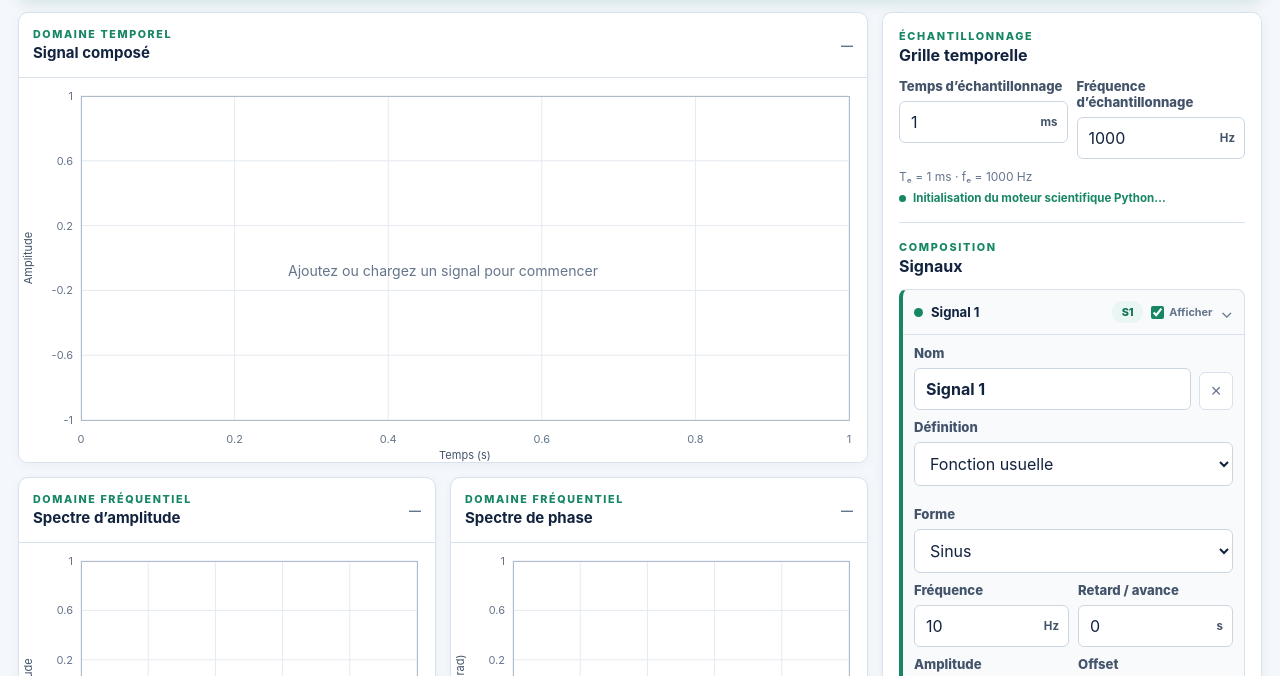
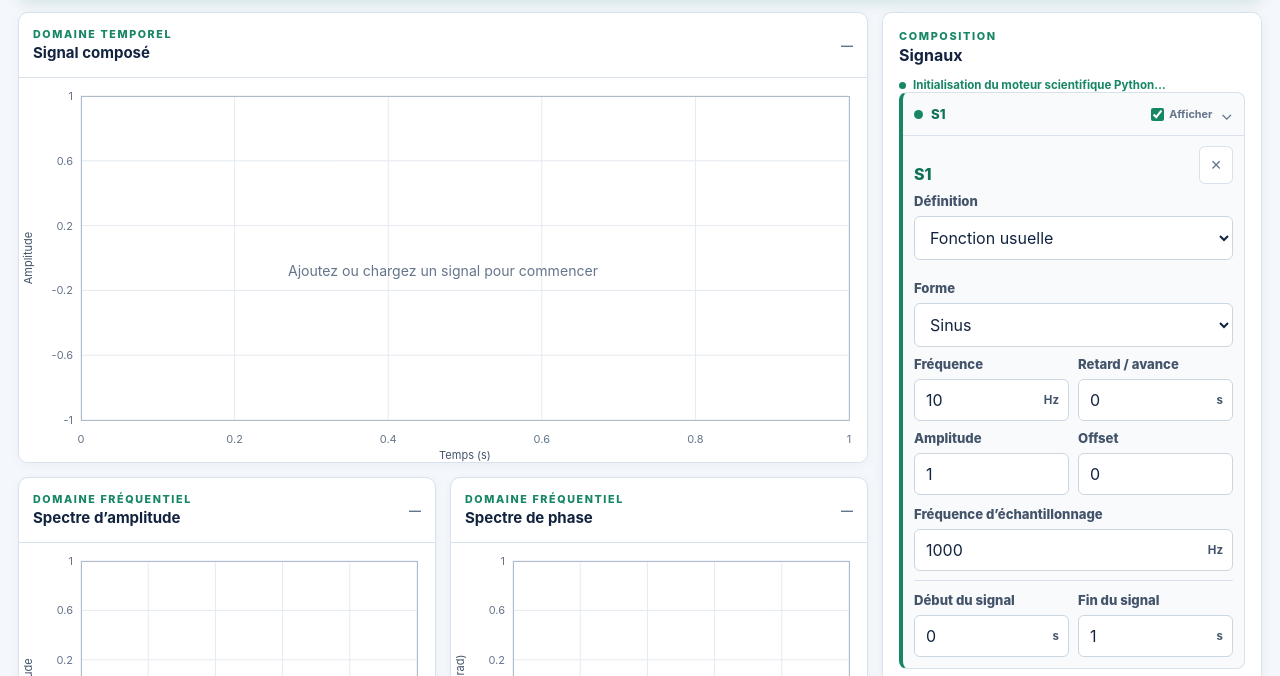
Before and after one commit to robincondat/demos, a plain HTML site: page docs/tds/fourier/index.html in a window 1280 px wide. Both pictures are taken after a click on the button "+ Ajouter une composante". Shown: the part 82-758 px from the top of the page. Drawn offline with Linux system fonts and the light colour scheme.

Commit message:
Fix WAV import and simplify Fourier sampling

```diff
--- a/docs/tds/fourier/index.html
+++ b/docs/tds/fourier/index.html
@@ -3,7 +3,7 @@
 <head>
   <meta charset="UTF-8" />
   <meta name="viewport" content="width=device-width, initial-scale=1.0" />
-  <meta name="description" content="Composez des signaux et explorez leurs spectres d’amplitude et de phase avec la FFT ou la RFFT." />
+  <meta name="description" content="Composez des signaux et explorez leurs spectres d’amplitude et de phase avec la transformée de Fourier." />
   <title>TS - Transformée de Fourier</title>
   <link rel="stylesheet" href="../../shared/styles/base.css" />
   <link rel="stylesheet" href="../../shared/styles/theme.css" />
@@ -34,24 +34,14 @@
 
       <aside class="signal-workbench" aria-label="Composition et transformée du signal">
         <section class="workbench-section">
-          <div class="section-heading"><p class="eyebrow">ÉCHANTILLONNAGE</p><h2>Grille temporelle</h2></div>
-          <div class="two-fields">
-            <label class="field"><span>Temps d’échantillonnage</span><div class="input-unit"><input id="samplePeriod" type="number" min="0.000001" step="0.01" value="1" /><span>ms</span></div></label>
-            <label class="field"><span>Fréquence d’échantillonnage</span><div class="input-unit"><input id="sampleRate" type="number" min="0.001" step="1" value="1000" /><span>Hz</span></div></label>
-          </div>
-          <p class="sampling-info" id="samplingInfo">—</p><p class="python-status" id="pythonStatus">Initialisation du moteur scientifique Python…</p>
-        </section>
-
-        <section class="workbench-section">
-          <div class="section-heading"><p class="eyebrow">COMPOSITION</p><h2>Signaux</h2></div>
+          <div class="section-heading"><p class="eyebrow">COMPOSITION</p><h2>Signaux</h2></div><p class="python-status" id="pythonStatus">Initialisation du moteur scientifique Python…</p>
           <div class="signal-list" id="signalList"></div>
           <button class="secondary-button add-signal" id="addSignal" type="button">+ Ajouter une composante</button>
           <p class="validation" id="signalError" role="alert"></p>
         </section>
 
         <section class="workbench-section transform-settings">
-          <div class="section-heading"><p class="eyebrow">TRANSFORMÉE</p><h2>Paramètres de Fourier</h2></div>
-          <fieldset class="transform-choice"><legend>Type de transformée</legend><label><input type="radio" name="transform" value="rfft" checked /><span>RFFT <small>Spectre positif</small></span></label><label><input type="radio" name="transform" value="fft" /><span>FFT <small>Spectre bilatéral</small></span></label></fieldset>
+          <div class="section-heading"><p class="eyebrow">TRANSFORMÉE</p><h2>Informations FFT</h2></div>
           <dl class="transform-info"><div><dt>Points calculés</dt><dd id="fftPoints">—</dd></div><div><dt>Résolution fréquentielle</dt><dd id="frequencyResolution">—</dd></div><div><dt>Fréquence de Nyquist-Shannon</dt><dd id="nyquistFrequency">—</dd></div></dl>
         </section>
         <button class="secondary-button reset-button" id="resetButton" type="button">Réinitialiser</button>
@@ -61,11 +51,11 @@
   <template id="signalTemplate">
     <details class="signal-card">
       <summary>
-        <i class="signal-color"></i><strong data-summary-name>Signal</strong><span class="signal-code" data-summary-code>S1</span>
+        <i class="signal-color"></i><strong data-summary-code>S1</strong>
         <label class="visibility-toggle" title="Afficher ce signal"><input data-field="visible" type="checkbox" checked /><span>Afficher</span></label>
       </summary>
       <div class="signal-card-content">
-        <div class="signal-card-heading"><label class="field signal-name"><span>Nom</span><input data-field="name" type="text" /></label><button class="remove-signal" type="button" aria-label="Supprimer ce signal">×</button></div>
+        <div class="signal-card-heading"><strong class="signal-identifier" data-card-code>S1</strong><button class="remove-signal" type="button" aria-label="Supprimer ce signal">×</button></div>
         <label class="field full"><span>Définition</span><select data-field="definition"><option value="function">Fonction usuelle</option><option value="wav">Fichier WAV</option><option value="combination">Combinaison de signaux</option></select></label>
         <div class="definition-panel function-definition">
           <label class="field full"><span>Forme</span><select data-field="type"><option value="sine">Sinus</option><option value="cosine">Cosinus</option><option value="square">Carré</option><option value="triangle">Triangulaire</option><option value="gate">Porte</option><option value="step">Échelon</option></select></label>
@@ -74,17 +64,18 @@
         </div>
         <div class="definition-panel wav-definition" hidden>
           <label class="wav-drop"><input data-field="wavFile" type="file" accept=".wav,audio/wav,audio/x-wav" /><strong>Choisir un fichier WAV</strong><span data-wav-name>Aucun fichier chargé</span></label>
-          <div class="two-fields common-fields"><label class="field"><span>Amplitude</span><input data-field="wavAmplitude" type="number" step="0.1" value="1" /></label><label class="field"><span>Offset</span><input data-field="wavOffset" type="number" step="0.1" value="0" /></label></div>
+          <div class="two-fields common-fields"><label class="field"><span>Amplitude</span><input data-field="amplitude" type="number" step="0.1" value="1" /></label><label class="field"><span>Offset</span><input data-field="offset" type="number" step="0.1" value="0" /></label></div>
         </div>
         <div class="definition-panel combination-definition" hidden>
           <label class="field full"><span>Expression</span><input data-field="expression" type="text" placeholder="S1 + S2 * S3" /></label>
           <p class="expression-help" data-expression-help>Utilisez les signaux précédents avec +, −, * et des parenthèses.</p>
         </div>
+        <label class="field full sampling-rate-field"><span>Fréquence d’échantillonnage</span><div class="input-unit"><input data-field="sampleRate" type="number" min="0.001" step="1" value="1000" /><span>Hz</span></div></label>
         <div class="two-fields interval-fields"><label class="field"><span>Début du signal</span><div class="input-unit"><input data-field="start" type="number" step="0.01" value="0" /><span>s</span></div></label><label class="field"><span>Fin du signal</span><div class="input-unit"><input data-field="end" type="number" step="0.01" value="1" /><span>s</span></div></label></div>
       </div>
     </details>
   </template>
   <script type="module" src="../../shared/components/course-header.js"></script>
-  <script type="module" src="./scripts/app.js?v=20261004"></script>
+  <script type="module" src="./scripts/app.js?v=20261004b"></script>
 </body>
 </html>
--- a/docs/tds/fourier/scripts/app.js
+++ b/docs/tds/fourier/scripts/app.js
@@ -1,18 +1,16 @@
 import { createChart } from "./chart.js";
-import { decodeWav, makeSignal, palette, resetSignalSequence } from "./signals.js";
+import { decodeWav, makeSignal, palette } from "./signals.js";
 const byId = (id) => document.getElementById(id);
-const elements = Object.fromEntries(["samplePeriod","sampleRate","samplingInfo","pythonStatus","signalList","addSignal","signalError","fftPoints","frequencyResolution","nyquistFrequency","signalSummary","amplitudeSummary","phaseSummary","resetButton","signalTemplate"].map((id) => [id, byId(id)]));
+const elements = Object.fromEntries(["pythonStatus","signalList","addSignal","signalError","fftPoints","frequencyResolution","nyquistFrequency","signalSummary","amplitudeSummary","phaseSummary","resetButton","signalTemplate"].map((id) => [id, byId(id)]));
 const timeChart = createChart({ stage: byId("timeStage"), canvas: byId("timeChart"), tooltip: byId("timeTooltip"), xLabel: "Temps (s)", yLabel: () => "Amplitude" });
 const amplitudeChart = createChart({ stage: byId("amplitudeStage"), canvas: byId("amplitudeChart"), tooltip: byId("amplitudeTooltip"), xLabel: "Fréquence (Hz)", yLabel: () => "Amplitude" });
 const phaseChart = createChart({ stage: byId("phaseStage"), canvas: byId("phaseChart"), tooltip: byId("phaseTooltip"), xLabel: "Fréquence (Hz)", yLabel: () => "Phase (rad)" });
-const worker = new Worker("./scripts/scientific-worker.js?v=20261004");
-let signals = [], updateTimer = null, requestId = 0, pythonReady = false, syncingSampling = false;
+const worker = new Worker("./scripts/scientific-worker.js?v=20261004b");
+let signals = [], updateTimer = null, requestId = 0, pythonReady = false;
 const numeric = (input, fallback = 0) => {
   const value = input ? Number(input.value) : Number.NaN;
   return Number.isFinite(value) ? value : fallback;
 };
-const transformType = () =>
-  document.querySelector('input[name="transform"]:checked')?.value ?? "rfft";
 const schedule = () => { clearTimeout(updateTimer); updateTimer = setTimeout(update, 80); };
 function updateCardVisibility(card, signal) {
   card.querySelector(".function-definition").hidden = signal.definition !== "function";
@@ -26,7 +24,6 @@ function bindField(card, signal, field) {
     if (input.type === "checkbox") input.checked = Boolean(signal[field]); else input.value = signal[field] ?? "";
     input.addEventListener("input", () => {
       signal[field] = input.type === "checkbox" ? input.checked : input.type === "number" ? numeric(input) : input.value;
-      if (field === "name") card.querySelector("[data-summary-name]").textContent = signal.name;
       if (field === "definition" || field === "type") updateCardVisibility(card, signal);
       card.querySelectorAll(`[data-field="${field}"]`).forEach((peer) => { if (peer !== input) peer.value = input.value; });
       schedule();
@@ -36,9 +33,9 @@ function bindField(card, signal, field) {
 function renderSignals(openId = null) {
   elements.signalList.replaceChildren(...signals.map((signal, index) => {
     const card = elements.signalTemplate.content.firstElementChild.cloneNode(true); card.dataset.id = signal.id; card.style.setProperty("--signal-color", palette[index % palette.length]); card.open = signal.id === openId;
-    for (const field of ["visible","name","definition","type","frequency","delay","amplitude","offset","expression","start","end"]) bindField(card, signal, field);
-    card.querySelector("[data-summary-name]").textContent = signal.name; card.querySelector("[data-summary-code]").textContent = signal.code;
-    const available = signals.slice(0, index).map(({ code, name }) => `${code} (${name})`); card.querySelector("[data-expression-help]").textContent = available.length ? `Signaux disponibles : ${available.join(", ")}. Opérateurs : +, −, * et parenthèses.` : "Aucun signal précédent n’est disponible pour cette combinaison.";
+    for (const field of ["visible","definition","type","frequency","delay","sampleRate","amplitude","offset","expression","start","end"]) bindField(card, signal, field);
+    card.querySelector("[data-summary-code]").textContent = signal.code; card.querySelector("[data-card-code]").textContent = signal.code;
+    const available = signals.slice(0, index).map(({ code }) => code); card.querySelector("[data-expression-help]").textContent = available.length ? `Signaux disponibles : ${available.join(", ")}. Opérateurs : +, −, * et parenthèses.` : "Aucun signal précédent n’est disponible pour cette combinaison.";
     const visibility = card.querySelector(".visibility-toggle"); visibility.addEventListener("click", (event) => event.stopPropagation());
     card.addEventListener("toggle", () => { if (card.open) closeOtherCards(card); });
     card.querySelector(".remove-signal").addEventListener("click", () => { signals = signals.filter(({ id }) => id !== signal.id); renderSignals(); schedule(); });
@@ -47,11 +44,7 @@ function renderSignals(openId = null) {
     updateCardVisibility(card, signal); return card;
   }));
 }
-function payload() {
-  const samplePeriod = numeric(elements.samplePeriod, 1) / 1000;
-  if (!(samplePeriod > 0)) throw new Error("Le temps d’échantillonnage doit être strictement positif.");
-  return { samplePeriod, transform: transformType(), signals };
-}
+function payload() { return { signals }; }
 function clearSignalResults() {
   timeChart.setData([]);
   amplitudeChart.setData([]);
@@ -66,16 +59,9 @@ function clearSignalResults() {
 }
 function update() {
   try {
-    const data = payload(); elements.signalError.textContent = ""; elements.samplingInfo.textContent = `Tₑ = ${Number((data.samplePeriod * 1000).toPrecision(8))} ms · fₑ = ${Number((1 / data.samplePeriod).toPrecision(8))} Hz`;
+    const data = payload(); elements.signalError.textContent = "";
     if (!pythonReady) { elements.pythonStatus.textContent = "Initialisation du moteur scientifique Python…"; return; }
-    if (!signals.length) {
-      clearSignalResults();
-      elements.nyquistFrequency.textContent = `${Number(
-        (1 / (2 * data.samplePeriod)).toPrecision(8),
-      )} Hz`;
-      elements.pythonStatus.textContent = "NumPy prêt";
-      return;
-    }
+    if (!signals.length) { clearSignalResults(); elements.nyquistFrequency.textContent = "—"; elements.pythonStatus.textContent = "NumPy prêt"; return; }
     elements.pythonStatus.textContent = "Calcul NumPy en cours…"; worker.postMessage({ type: "compute", id: ++requestId, payload: data });
   } catch (error) { elements.signalError.textContent = error.message; }
 }
@@ -84,17 +70,14 @@ function rangeLabel(values, suffix = "") {
 }
 function display(result) {
   const visible = signals.map((signal, index) => ({ signal, data: result.signals[index], index })).filter(({ signal }) => signal.visible);
-  timeChart.setData(visible.map(({ signal, data, index }) => ({ x: data.times, y: data.values, label: signal.name, color: palette[index % palette.length], width: 1.7 })));
-  amplitudeChart.setData(visible.map(({ signal, data, index }) => ({ x: data.frequencies, y: data.amplitudes, label: signal.name, color: palette[index % palette.length], width: 1.6 })));
-  phaseChart.setData(visible.map(({ signal, data, index }) => ({ x: data.frequencies, y: data.phases, label: signal.name, color: palette[index % palette.length], width: 1.35 })));
+  timeChart.setData(visible.map(({ signal, data, index }) => ({ x: data.times, y: data.values, label: signal.code, color: palette[index % palette.length], width: 1.7 })));
+  amplitudeChart.setData(visible.map(({ signal, data, index }) => ({ x: data.frequencies, y: data.amplitudes, label: signal.code, color: palette[index % palette.length], width: 1.6 })));
+  phaseChart.setData(visible.map(({ signal, data, index }) => ({ x: data.frequencies, y: data.phases, label: signal.code, color: palette[index % palette.length], width: 1.35 })));
   byId("timeEmpty").hidden = visible.length > 0; const label = `${visible.length}/${signals.length} signal${signals.length > 1 ? "aux" : ""} affiché${visible.length > 1 ? "s" : ""}`;
-  elements.signalSummary.textContent = signals.length ? label : "—"; elements.amplitudeSummary.textContent = visible.length ? label : "—"; elements.phaseSummary.textContent = visible.length ? `${transformType().toUpperCase()} · ${label}` : "—";
-  elements.fftPoints.textContent = rangeLabel(visible.map(({ data }) => data.values.length)); elements.frequencyResolution.textContent = rangeLabel(visible.map(({ data }) => Number(data.resolution.toPrecision(6))), " Hz"); elements.nyquistFrequency.textContent = `${Number(result.nyquist.toPrecision(8))} Hz`;
+  elements.signalSummary.textContent = signals.length ? label : "—"; elements.amplitudeSummary.textContent = visible.length ? label : "—"; elements.phaseSummary.textContent = visible.length ? `FFT · ${label}` : "—";
+  elements.fftPoints.textContent = rangeLabel(visible.map(({ data }) => data.values.length)); elements.frequencyResolution.textContent = rangeLabel(visible.map(({ data }) => Number(data.resolution.toPrecision(6))), " Hz"); elements.nyquistFrequency.textContent = rangeLabel(visible.map(({ data }) => Number(data.nyquist.toPrecision(8))), " Hz");
 }
 worker.addEventListener("message", ({ data }) => { if (data.type === "ready") { pythonReady = true; elements.pythonStatus.textContent = "NumPy prêt"; update(); } else if (data.type === "error") { elements.pythonStatus.textContent = "Moteur Python indisponible"; elements.signalError.textContent = data.message; } else if (data.type === "result" && data.id === requestId) { elements.pythonStatus.textContent = "NumPy prêt"; display(data.result); } });
-elements.addSignal.addEventListener("click", () => { const signal = makeSignal(); signals.push(signal); renderSignals(signal.id); schedule(); });
-elements.samplePeriod.addEventListener("input", () => { if (syncingSampling) return; syncingSampling = true; const milliseconds = numeric(elements.samplePeriod); if (milliseconds > 0) elements.sampleRate.value = Number((1000 / milliseconds).toPrecision(10)); syncingSampling = false; schedule(); });
-elements.sampleRate.addEventListener("input", () => { if (syncingSampling) return; syncingSampling = true; const rate = numeric(elements.sampleRate); if (rate > 0) elements.samplePeriod.value = Number((1000 / rate).toPrecision(10)); syncingSampling = false; schedule(); });
-document.querySelectorAll('input[name="transform"]').forEach((control) => control.addEventListener("change", schedule));
-elements.resetButton.addEventListener("click", () => { resetSignalSequence(); signals = []; elements.samplePeriod.value = 1; elements.sampleRate.value = 1000; document.querySelector('input[name="transform"][value="rfft"]').checked = true; renderSignals(); update(); });
+elements.addSignal.addEventListener("click", () => { const signal = makeSignal(signals.map(({ code }) => code)); signals.push(signal); renderSignals(signal.id); schedule(); });
+elements.resetButton.addEventListener("click", () => { signals = []; renderSignals(); update(); });
 elements.resetButton.click();
--- a/docs/tds/fourier/scripts/signals.js
+++ b/docs/tds/fourier/scripts/signals.js
@@ -1,15 +1,13 @@
 export const palette = ["#168665", "#e07a2d", "#7564c9", "#d34d72", "#2384bd", "#7d9130"];
-let sequence = 1;
-export function makeSignal(overrides = {}) {
-  const code = `S${sequence++}`;
+export function makeSignal(existingCodes = [], overrides = {}) {
+  const used = new Set(existingCodes), index = Array.from({ length: used.size + 1 }, (_, position) => position + 1).find((value) => !used.has(`S${value}`)), code = `S${index}`;
   return {
-    id: crypto.randomUUID(), code, name: `Signal ${code.slice(1)}`, visible: true,
-    definition: "function", type: "sine", frequency: 10, amplitude: 1,
+    id: crypto.randomUUID(), code, visible: true, definition: "function",
+    type: "sine", frequency: 10, sampleRate: 1000, amplitude: 1,
     offset: 0, delay: 0, start: 0, end: 1, expression: "",
-    samples: null, sampleRate: null, wavName: "", ...overrides,
+    samples: null, sourceSampleRate: null, wavName: "", ...overrides,
   };
 }
-export function resetSignalSequence() { sequence = 1; }
 export async function decodeWav(file) {
   const context = new AudioContext();
   try {
@@ -18,6 +16,6 @@ export async function decodeWav(file) {
       const data = buffer.getChannelData(channel);
       for (let index = 0; index < data.length; index++) mono[index] += data[index] / buffer.numberOfChannels;
     }
-    return { samples: mono, sampleRate: buffer.sampleRate, duration: buffer.duration, name: file.name.replace(/\.wav$/i, ""), wavName: file.name };
+    return { samples: mono, sampleRate: buffer.sampleRate, sourceSampleRate: buffer.sampleRate, duration: buffer.duration, wavName: file.name };
   } finally { await context.close(); }
 }
--- a/docs/tds/fourier/styles/fourier.css
+++ b/docs/tds/fourier/styles/fourier.css
@@ -61,19 +61,21 @@ main { padding-top:14px; }
 .python-status { display:flex; align-items:center; gap:7px; margin:7px 0 0; color:var(--signal-green); font-size:.72rem; font-weight:700; }
 .python-status::before { content:""; width:7px; height:7px; border-radius:50%; background:currentColor; }
 .signal-card { padding:0; }
-.signal-card > summary { display:grid; grid-template-columns:auto minmax(0, 1fr) auto auto auto; align-items:center; gap:8px; padding:11px; cursor:pointer; list-style:none; }
+.signal-card > summary { display:grid; grid-template-columns:auto minmax(0, 1fr) auto auto; align-items:center; gap:8px; padding:11px; cursor:pointer; list-style:none; }
 .signal-card > summary::-webkit-details-marker { display:none; }
-.signal-card > summary::after { content:"⌄"; color:var(--muted); grid-column:5; }
+.signal-card > summary::after { content:"⌄"; color:var(--muted); grid-column:4; }
 .signal-card:not([open]) > summary::after { transform:rotate(-90deg); }
 .signal-color { width:9px; height:9px; border-radius:50%; background:var(--signal-color); }
 .signal-card > summary strong { overflow:hidden; text-overflow:ellipsis; white-space:nowrap; font-size:.82rem; }
-.signal-code { display:grid; place-items:center; min-width:31px; height:22px; padding:0 6px; border-radius:11px; background:#eaf6f2; color:#0f7256; font-size:.68rem; font-weight:850; }
+.signal-card > summary strong,
+.signal-identifier { color:#0f7256; font-weight:850; }
 .signal-card-content { padding:0 11px 11px; border-top:1px solid var(--line); }
 .signal-card-content .signal-card-heading { padding-top:10px; }
 .signal-card .common-fields { margin-top:9px; }
 .visibility-toggle { display:flex; align-items:center; gap:5px; cursor:pointer; color:var(--muted); font-size:.68rem; font-weight:750; }
 .visibility-toggle input { margin:0; accent-color:var(--signal-green); }
 .definition-panel { margin-top:10px; padding-top:1px; }
+.sampling-rate-field { margin-top:11px !important; }
 .interval-fields { margin-top:11px; padding-top:11px; border-top:1px solid var(--line); }
 .wav-drop { display:flex; flex-direction:column; gap:3px; padding:12px; border:1px dashed #aebdca; border-radius:7px; background:#fff; cursor:pointer; text-align:center; }
 .wav-drop input { position:absolute; opacity:0; pointer-events:none; }
```
Also changed, not shown: docs/tds/fourier/scripts/scientific-worker.js (+8 -3 lines), 2 other files.
